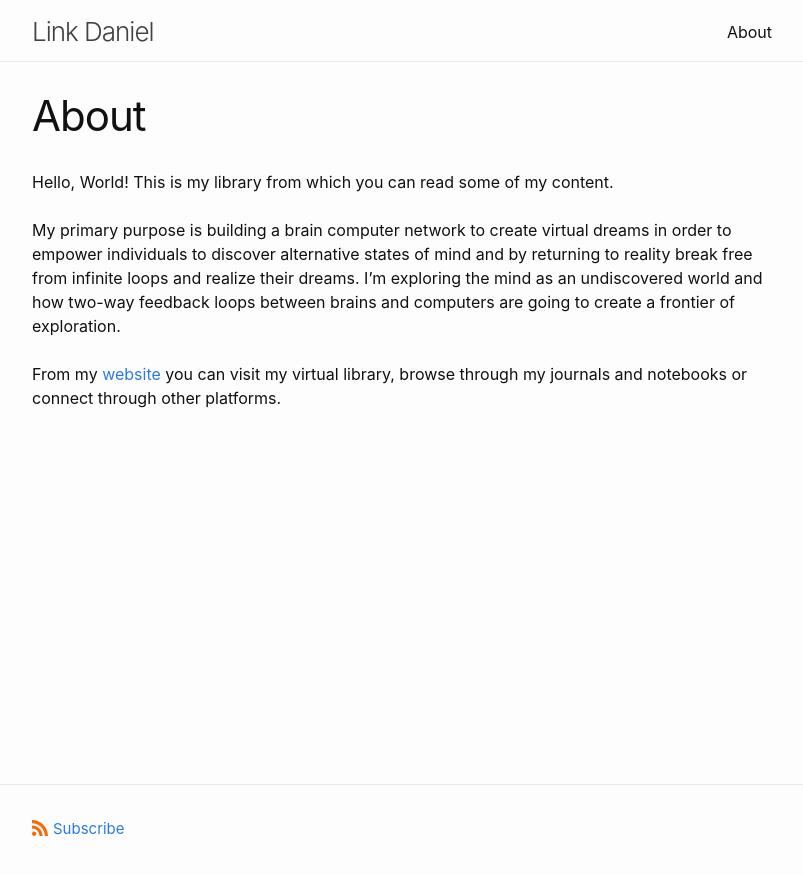
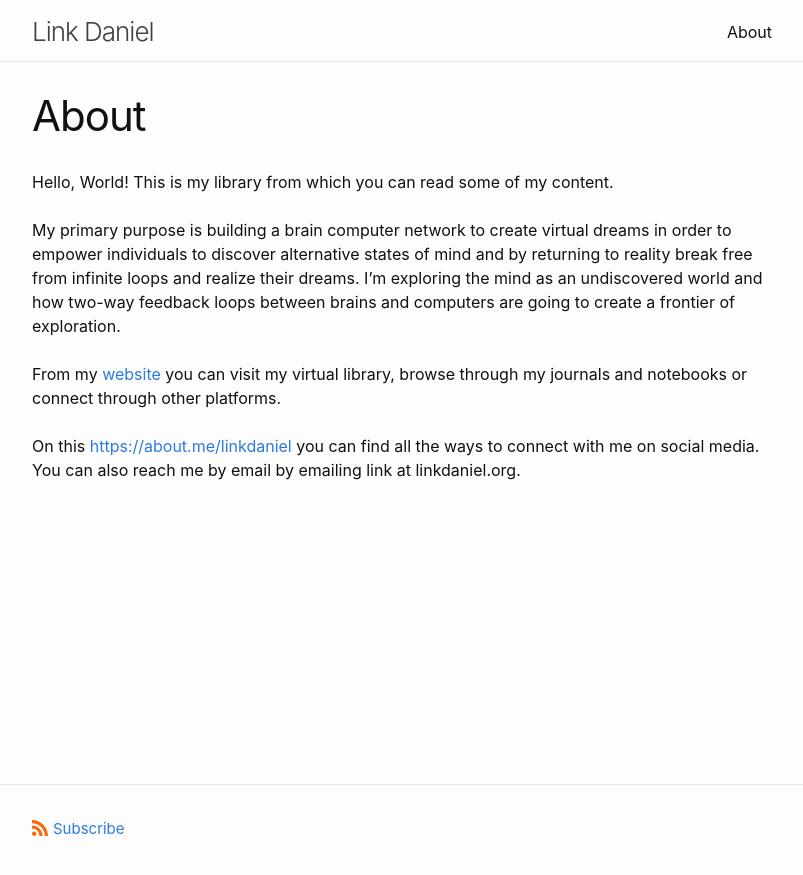
Before and after one commit to link-daniel/link.github.io, a Jekyll site: the page built from about.md, in a window 1280 px wide. Shown: the top 875 px of the page, without its empty margins (238-1041 px from the left). Built offline with Jekyll 4.4.1, drawn with Linux system fonts in a browser that asks for light colours.

Commit message:
Update about.md

```diff
--- a/about.md
+++ b/about.md
@@ -8,5 +8,6 @@ Hello, World! This is my library from which you can read some of my content.\
 <br>
 My primary purpose is building a brain computer network to create virtual dreams in order to empower individuals to discover alternative states of mind and by returning to reality break free from infinite loops and realize their dreams. I'm exploring the mind as an undiscovered world and how two-way feedback loops between brains and computers are going to create a frontier of exploration.\
 <br>
-From my [website](https://linkdaniel.org) you can visit my virtual library, browse through my journals and notebooks or connect through other platforms.
+From my [website](https://linkdaniel.org) you can visit my virtual library, browse through my journals and notebooks or connect through other platforms.\
 <br>
+On this [https://about.me/linkdaniel](About.Me page) you can find all the ways to connect with me on social media. You can also reach me by email by emailing link at linkdaniel.org.
```
